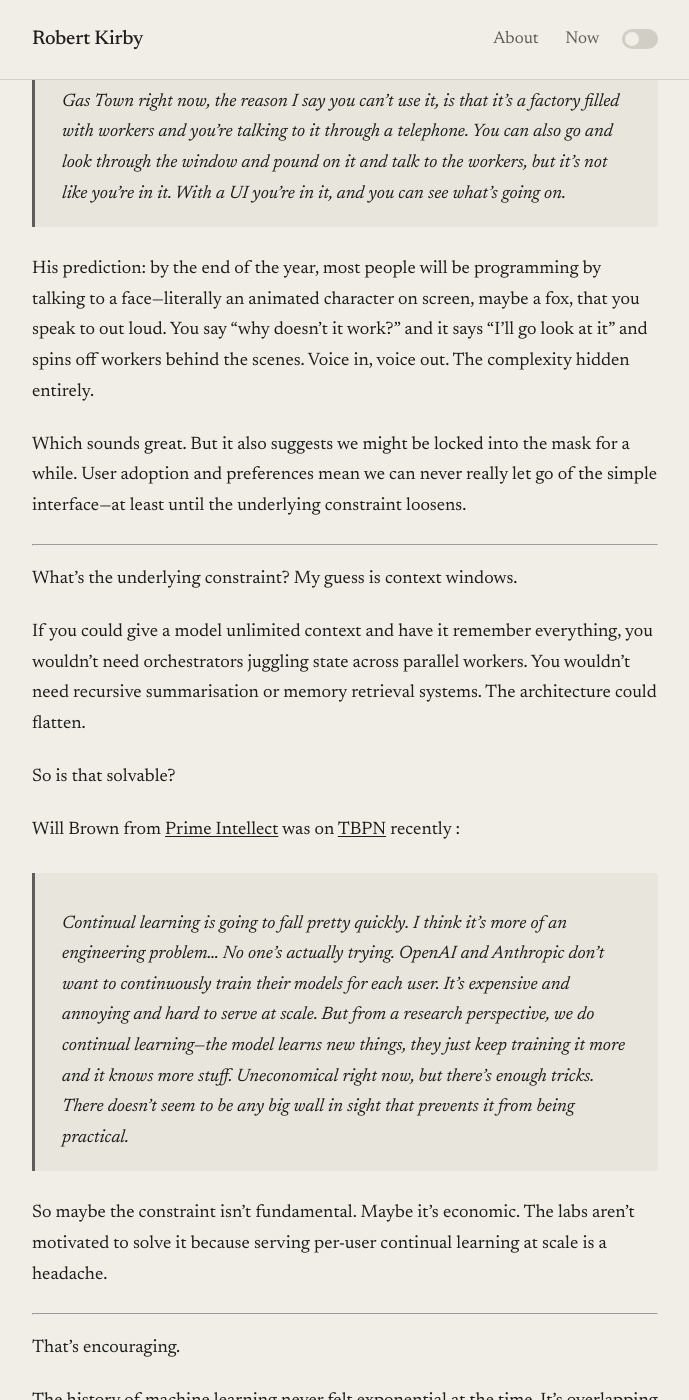
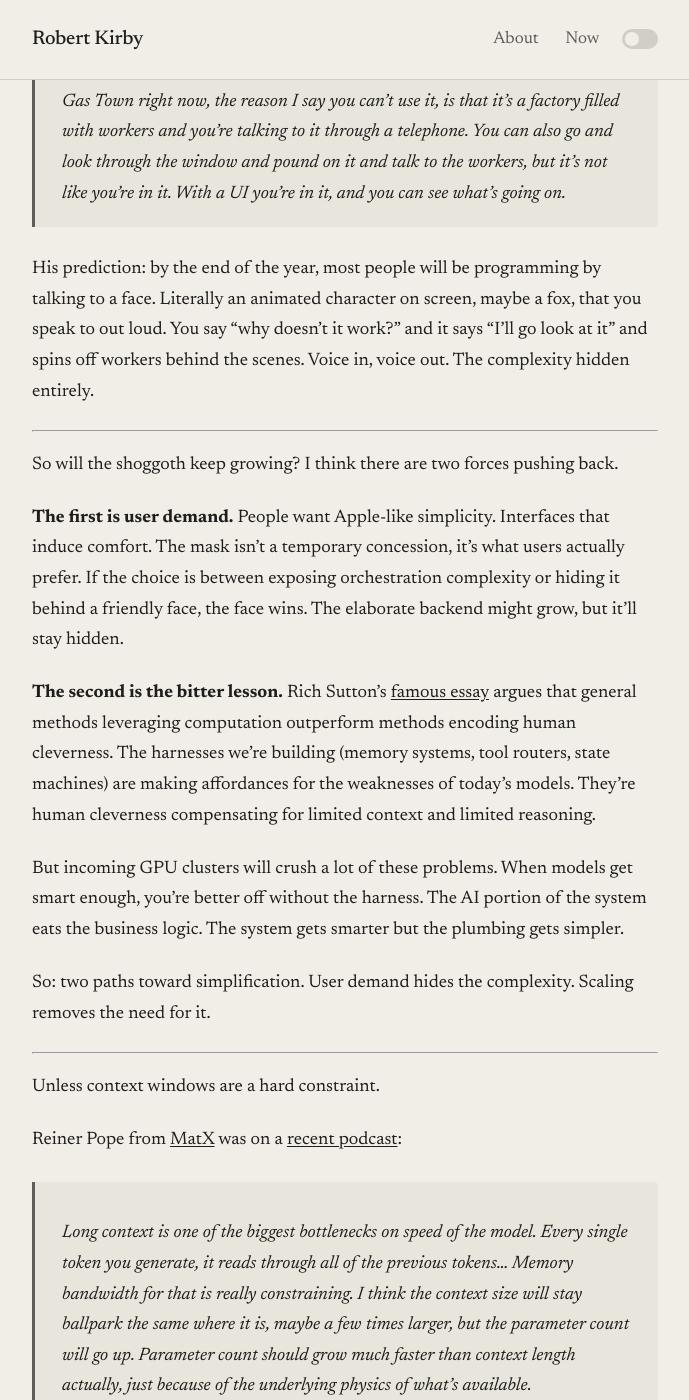
Before and after one commit to rob137/rob137.github.io, a Jekyll site: the page built from _posts/2026-03-13-the-mask-we-cant-drop.md, in a window 1280 px wide and 1400 px high, scrolled down 1993 px. Shown: the whole window, without its empty margins (295-984 px from the left). Built offline with Jekyll 4.4.1, drawn with Linux system fonts in a browser that asks for light colours; some of the changed text lies outside the part shown.

Commit message:
Restructure article + remove em dashes
New structure:
- Josh's observation (complexity increasing)
- Shoggoth framing
- Two forces toward simplicity (user demand + bitter lesson)
- The hedge (context as hard constraint)
- Genuine uncertainty

Co-Authored-By: Claude Opus 4.5 <noreply@anthropic.com>

```diff
--- a/_posts/2026-03-13-the-mask-we-cant-drop.md
+++ b/_posts/2026-03-13-the-mask-we-cant-drop.md
@@ -2,11 +2,11 @@
 layout: post
 title: "The Mask We Can't Drop"
 date: 2026-03-13 09:00:00 +0000
-tags: [ai, agentic, architecture, context-windows]
-excerpt: "Agentic systems are getting complicated fast. The chat interface might be locked in longer than we think."
+tags: [ai, agentic, architecture, context-windows, bitter-lesson]
+excerpt: "Agentic systems are getting complicated. Two forces might reverse that. Unless context windows are a hard constraint."
 ---
 
-I was at an AI meetup at Jesus College Oxford last week and got talking to Josh Lawman, who runs [Adder](https://www.adder.dev/)—a small AI consultancy working with local businesses. He gave a short talk comparing how agentic architectures have evolved—one of those talks that's both enjoyable and leaves you with something to chew on afterwards.
+I was at an AI meetup at Jesus College Oxford last week and got talking to Josh Lawman, who runs [Adder](https://www.adder.dev/), a small AI consultancy working with local businesses. He gave a short talk comparing how agentic architectures have evolved. One of those talks that's both enjoyable and leaves you with something to chew on afterwards.
 
 He pulled up Anthropic's "Building Effective Agents" diagrams from late 2024:
 
@@ -18,7 +18,7 @@ Then he showed what Anthropic's multi-agent architecture looks like in 2026:
 
 The jump is hard to miss. What was a tidy feedback loop has become an orchestration layer managing parallel workers, state machines, and specialised sub-agents. And that's just one vendor's reference architecture. Steve Yegge's [Gas Town](https://steve-yegge.medium.com/welcome-to-gas-town-4f25ee16dd04) has mayors, polecats, witnesses, and refineries. It's a lot.
 
-Josh wasn't making predictions—he could see it going either way. I felt the same at the time.
+Josh wasn't making predictions. He could see it going either way. I felt the same at the time.
 
 ---
 
@@ -26,7 +26,7 @@ But walking home, I kept thinking about the shoggoth meme.
 
 ![The shoggoth meme](/assets/images/shoggoth-meme.jpeg)
 
-You know the one—the Lovecraftian horror holding a thin smiley-face mask. It was originally about AI risk: don't anthropomorphise models, because beneath the surface they're very not-human. Fair enough.
+You know the one. The Lovecraftian horror holding a thin smiley-face mask. It was originally about AI risk: don't anthropomorphise models, because beneath the surface they're very not-human. Fair enough.
 
 But I think you could apply the same image to AI *systems*. The chat interface is the mask. Behind it, we're building increasingly elaborate machinery to squeeze useful work out of context-limited models. Orchestrators, memory systems, tool routers, recursive summarisation. The mask stays simple because users expect simple. The shoggoth grows tentacles.
 
@@ -34,30 +34,38 @@ Yegge put it well in a [recent interview](https://youtu.be/aFsAOu2bgFk?si=HmI24l
 
 > Gas Town right now, the reason I say you can't use it, is that it's a factory filled with workers and you're talking to it through a telephone. You can also go and look through the window and pound on it and talk to the workers, but it's not like you're in it. With a UI you're in it, and you can see what's going on.
 
-His prediction: by the end of the year, most people will be programming by talking to a face—literally an animated character on screen, maybe a fox, that you speak to out loud. You say "why doesn't it work?" and it says "I'll go look at it" and spins off workers behind the scenes. Voice in, voice out. The complexity hidden entirely.
-
-Which sounds great. But it also suggests we might be locked into the mask for a while. User adoption and preferences mean we can never really let go of the simple interface—at least until the underlying constraint loosens.
+His prediction: by the end of the year, most people will be programming by talking to a face. Literally an animated character on screen, maybe a fox, that you speak to out loud. You say "why doesn't it work?" and it says "I'll go look at it" and spins off workers behind the scenes. Voice in, voice out. The complexity hidden entirely.
 
 ---
 
-What's the underlying constraint? My guess is context windows.
+So will the shoggoth keep growing? I think there are two forces pushing back.
 
-If you could give a model unlimited context and have it remember everything, you wouldn't need orchestrators juggling state across parallel workers. You wouldn't need recursive summarisation or memory retrieval systems. The architecture could flatten.
+**The first is user demand.** People want Apple-like simplicity. Interfaces that induce comfort. The mask isn't a temporary concession, it's what users actually prefer. If the choice is between exposing orchestration complexity or hiding it behind a friendly face, the face wins. The elaborate backend might grow, but it'll stay hidden.
 
-So is that solvable?
+**The second is the bitter lesson.** Rich Sutton's [famous essay](http://www.incompleteideas.net/IncIdeas/BitterLesson.html) argues that general methods leveraging computation outperform methods encoding human cleverness. The harnesses we're building (memory systems, tool routers, state machines) are making affordances for the weaknesses of today's models. They're human cleverness compensating for limited context and limited reasoning.
 
-Will Brown from [Prime Intellect](https://www.primeintellect.ai/) was on [TBPN](https://www.youtube.com/live/Q-U0HWN5rHM?si=MqIIDR8gFzEE0xQ-&t=8483) recently :
+But incoming GPU clusters will crush a lot of these problems. When models get smart enough, you're better off without the harness. The AI portion of the system eats the business logic. The system gets smarter but the plumbing gets simpler.
+
+So: two paths toward simplification. User demand hides the complexity. Scaling removes the need for it.
+
+---
+
+Unless context windows are a hard constraint.
+
+Reiner Pope from [MatX](https://matx.com/) was on a [recent podcast](https://youtu.be/qvrdCpLPbuQ?si=Bs44BABACIEvV2Ki&t=3178):
+
+> Long context is one of the biggest bottlenecks on speed of the model. Every single token you generate, it reads through all of the previous tokens... Memory bandwidth for that is really constraining. I think the context size will stay ballpark the same where it is, maybe a few times larger, but the parameter count will go up. Parameter count should grow much faster than context length actually, just because of the underlying physics of what's available.
+
+If context stays bounded, maybe we're stuck with the harnesses. The orchestration, the compaction, the recursive summarisation. All downstream of a constraint that isn't going away.
+
+Will Brown from [Prime Intellect](https://www.primeintellect.ai/) was on [TBPN](https://www.youtube.com/live/Q-U0HWN5rHM?si=MqIIDR8gFzEE0xQ-&t=8483) recently with a more optimistic take:
 
 > Continual learning is going to fall pretty quickly. I think it's more of an engineering problem... No one's actually trying. OpenAI and Anthropic don't want to continuously train their models for each user. It's expensive and annoying and hard to serve at scale. But from a research perspective, we do continual learning—the model learns new things, they just keep training it more and it knows more stuff. Uneconomical right now, but there's enough tricks. There doesn't seem to be any big wall in sight that prevents it from being practical.
 
-So maybe the constraint isn't fundamental. Maybe it's economic. The labs aren't motivated to solve it because serving per-user continual learning at scale is a headache.
+So maybe it's solvable. Maybe it's just economics. Or maybe context is the wall that the bitter lesson can't break through.
 
 ---
 
-That's encouraging.
+I don't know which way this goes. The history of machine learning is overlapping sigmoids. You hit a ceiling, it looks impossible, then someone breaks through. Ilya Sutskever became famous partly for breaking through a series of seemingly impossible ceilings.
 
-The history of machine learning never felt exponential at the time. It's overlapping sigmoids—you hit a ceiling, it looks impossible, then someone breaks through. Ilya Sutskever became famous partly for breaking through a series of seemingly impossible ceilings.
-
-Working assumption: we have a few more orders of magnitude to go. Context windows will grow. Continual learning will arrive. The elaborate orchestration we're building now may turn out to be scaffolding for a transitional period.
-
-But in the meantime, we're stuck with the mask. The chat interface isn't going anywhere. Users like it. And behind it, the shoggoth keeps growing.
+But eighteen months is a long time in AI. It's also not very long at all. Josh was right not to make predictions. The shoggoth might keep growing tentacles. Or the mask might be all that's left.
```
